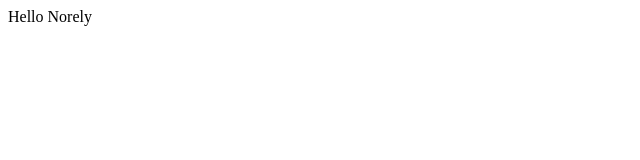
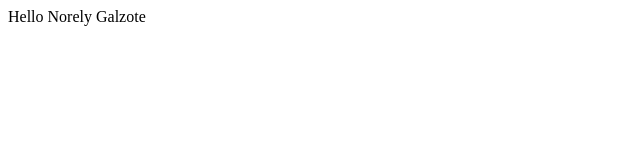
Before and after one commit to Norely1218/NorsJenkins, a plain HTML site: page index.html in a window 1280 px wide. Shown: the full height of the page, 0-640 px from the left. Drawn offline with Linux system fonts and the light colour scheme.

Commit message:
modified index.html

```diff
--- a/index.html
+++ b/index.html
@@ -6,6 +6,6 @@
     <title>Document</title>
 </head>
 <body>
-    Hello Norely
+    Hello Norely Galzote
 </body>
 </html>
```
